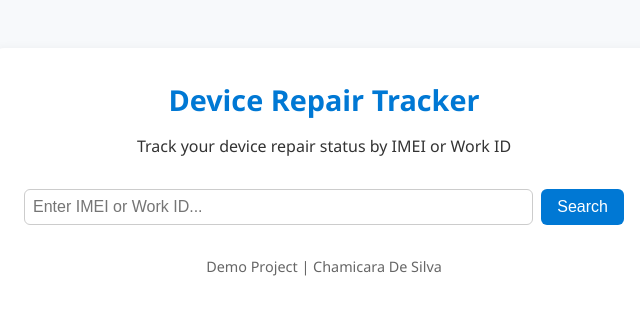
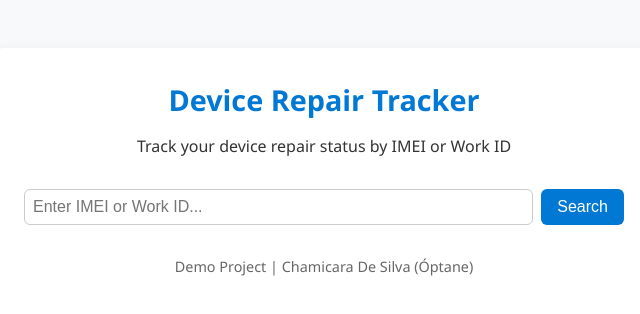
Before and after one commit to Optane002/Device-Repair-Tracker, a plain HTML site: page index.html in a window 1280 px wide. Shown: the full height of the page, 316-956 px from the left. Drawn offline with Linux system fonts and the light colour scheme.

Commit message:
Update index.html

```diff
--- a/index.html
+++ b/index.html
@@ -34,7 +34,7 @@
     </div>
 
     <footer>
-      <p>Demo Project | Chamicara De Silva</p>
+      <p>Demo Project | Chamicara De Silva (Óptane)</p>
     </footer>
   </div>
 
```
